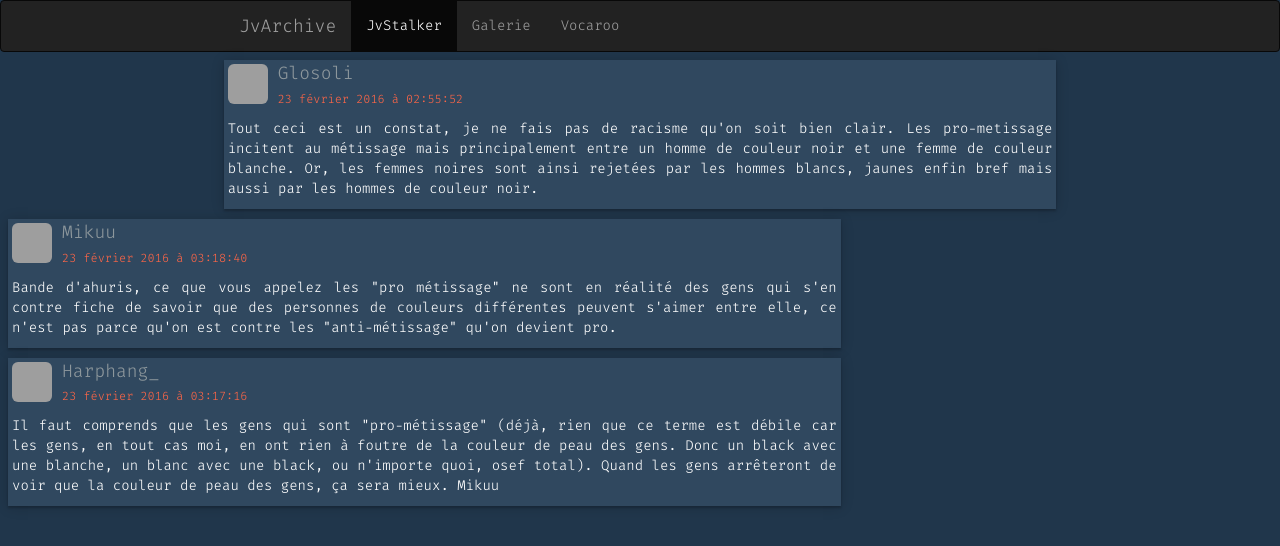
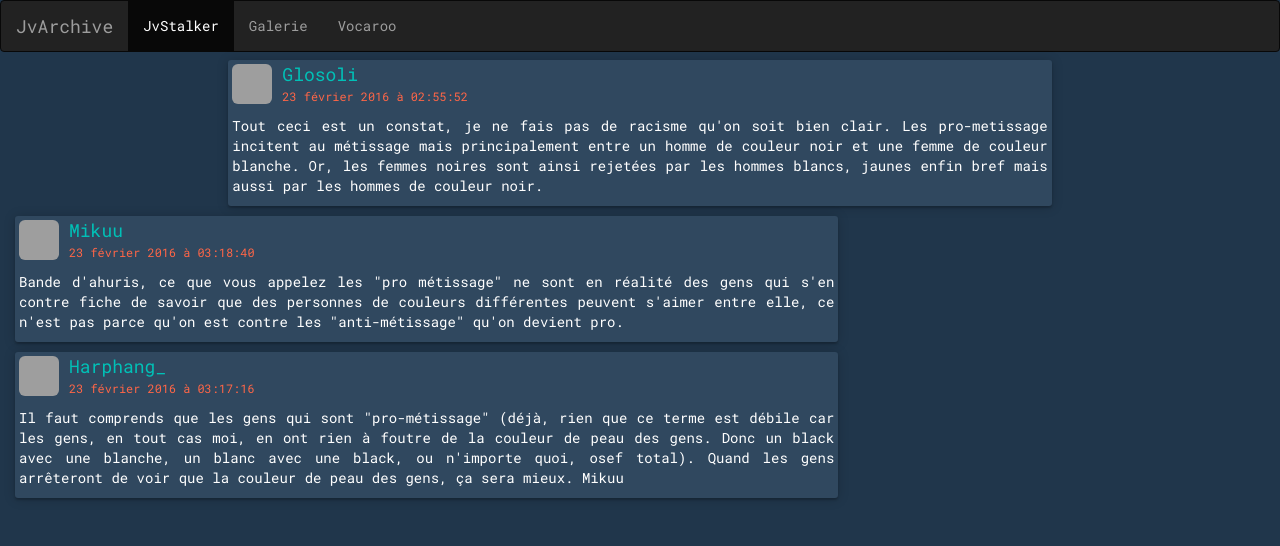
Before and after one commit to Sinequanonh/jvstalker-frontend, a website: page app/index.html in a window 1280 px wide. Drawn offline with nearby package versions, Linux system fonts and the light colour scheme; grey boxes are pictures that could not be loaded.

Commit message:
Polices Grid

```diff
--- a/app/index.html
+++ b/app/index.html
@@ -12,8 +12,8 @@
 <body>
 	<nav class="navbar navbar-inverse">
 		<div class="container-fluid">
-			<div class="col-md-2 col-ld-2"></div>
-			<div class="col-md-8 col-ld-8">
+			<!-- <div class="col-md-2 col-ld-2"></div>
+			<div class="col-md-8 col-ld-8"> -->
 				<div class="navbar-header">
 					<button type="button" class="navbar-toggle" data-toggle="collapse" data-target="#navBar">
 						<span class="icon-bar"></span>
@@ -29,8 +29,8 @@
 			        <li><a href="#">Vocaroo</a></li>
 			      </ul>
 			    </div>
-		    </div>
-		    <div class="col-md-2 col-ld-2"></div>
+		    <!-- </div>
+		    <div class="col-md-2 col-ld-2"></div> -->
 		</div>
 	</nav>
 	<div class="my-fluid-container">
--- a/app/sass/_index.scss
+++ b/app/sass/_index.scss
@@ -1,9 +1,10 @@
 body {
-	font-family: FiraCode;
+	font-family: RobotoMono;
 	background-color: $pal-bluedark;
 }
 
 .media-list {
+	border-radius: 3px;
 	padding-top: 4px;
 	padding-left: 4px;
 	padding-right: 4px;
@@ -11,7 +12,9 @@ body {
 	background-color: $pal-bluelight;
 
 	.media-heading {
-		color: $pal-gray;
+		padding-top: 3px;
+		line-height: 14px;
+		color: $pal-green	;
 	}
 	.media-body {
 		p {
@@ -26,8 +29,8 @@ body {
 }
 
 .my-fluid-container {
-  padding-left: 8px;
-  padding-right: 8px;
+  padding-left: 15px;
+  padding-right: 15px;
   margin-left: auto;
   margin-right: auto;
 }
--- a/app/sass/_variables.scss
+++ b/app/sass/_variables.scss
@@ -1,7 +1,7 @@
 @import "compass/css3";
 
 @include font-face('FiraCode',  font-files('/resources/fonts/FiraCode/FiraCode-Light.otf'));
-@include font-face('RobotoMono',  font-files('/resources/fonts/RobotoMono/RobotoMono-Thin.ttf'));
+@include font-face('RobotoMono',  font-files('/resources/fonts/RobotoMono/RobotoMono-Regular.ttf'));
 
 $palette-pink: #F276CA;
 
```
Also changed, not shown: app/stylesheets/style.css.
